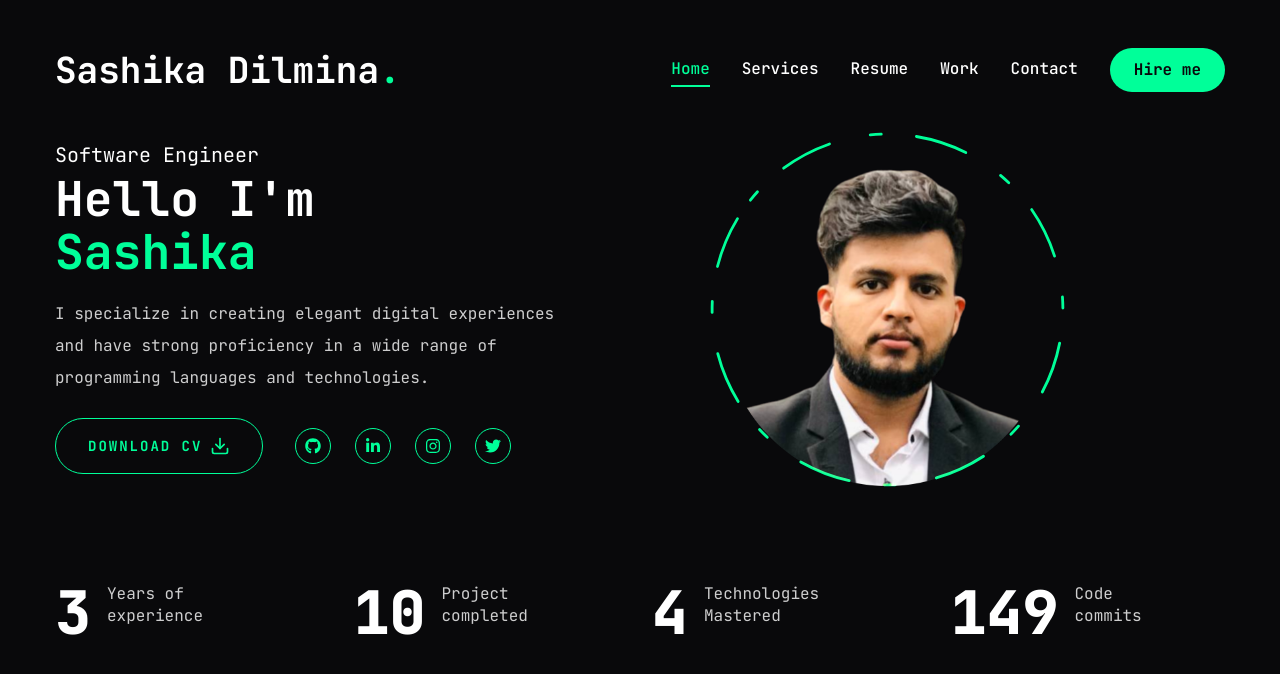
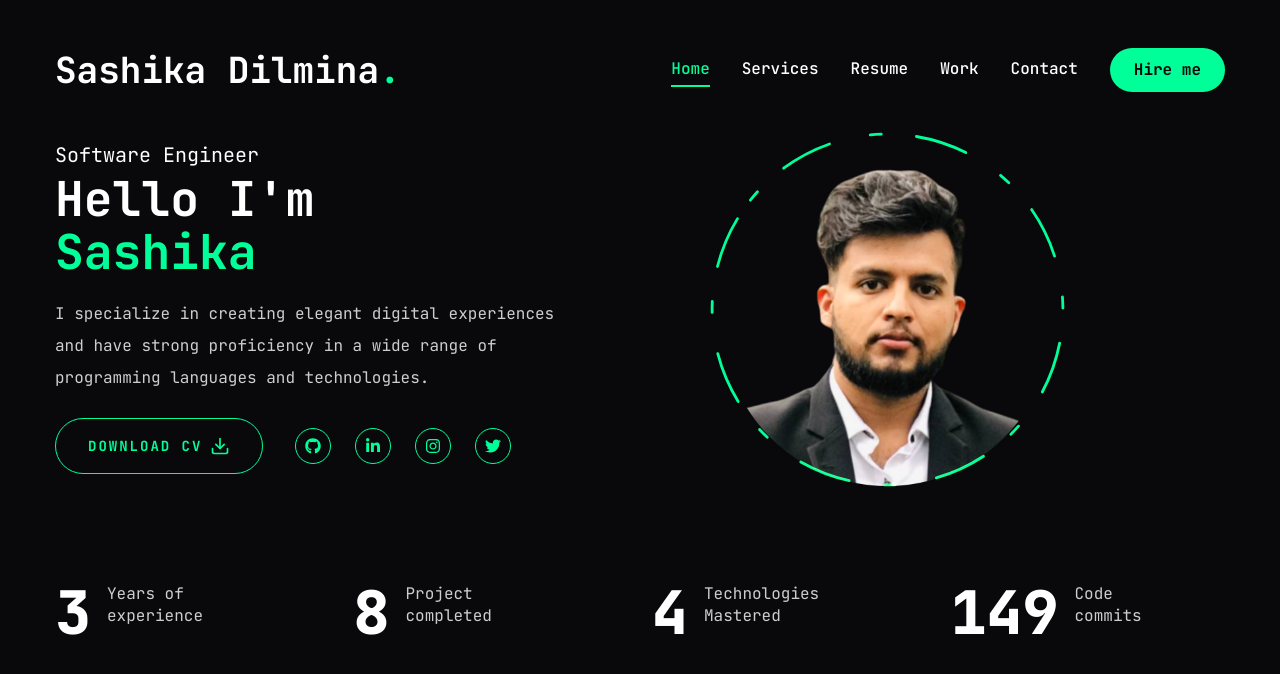
Before and after one commit to Sashika-Dilmina/Portfolio, a Next.js app: page / in a window 1280 px wide. Shown: the top 674 px of the page. Built offline with nearby package versions, Linux system fonts and the light colour scheme.

Commit message:
some changes

```diff
--- a/app/layout.jsx
+++ b/app/layout.jsx
@@ -11,7 +11,7 @@ const jetBrainsMono = JetBrains_Mono({
 });
 
 export const metadata = {
-  title: "Create Next App",
+  title: "Portfolio - Sashika Dilmina",
   description: "Generated by create next app",
 };
 
--- a/app/page.jsx
+++ b/app/page.jsx
@@ -24,7 +24,7 @@ const Home = () => {
           </p>
           {/* btn and socials*/}
           <div className="flex flex-col xl:flex-row items-center gap-8">
-            <a href="/Sashika Dilmina CV Resume.pdf" download>
+            <a href="/Professional CV Resume.pdf" download>
             <Button
                 variant="outline"
                 size="lg"
--- a/components/Social.jsx
+++ b/components/Social.jsx
@@ -3,7 +3,7 @@ import { FaGithub, FaLinkedinIn, FaYoutube, FaInstagram, FaTwitter } from "react
 
 const socials = [
   { icon: <FaGithub />, path: 'https://github.com/Sashika-Dilmina' },
-  { icon: <FaLinkedinIn />, path: 'https://www.linkedin.com/feed/' },
+  { icon: <FaLinkedinIn />, path: 'https://www.linkedin.com/in/sashika-dilmina-b8a3a4273/' },
   { icon: <FaInstagram />, path: 'https://ig.me/2WfaGOyCzCIgnd4' },
   { icon: <FaTwitter />, path: '' },
 ];
--- a/components/Stats.jsx
+++ b/components/Stats.jsx
@@ -7,7 +7,7 @@ const stats = [
         text: "Years of experience",
     },
     {
-        num: 10,
+        num: 8,
         text: "Project completed",
     },
     {
```
Also changed, not shown: 2 other files (tests, documents, lock files or other folders).
